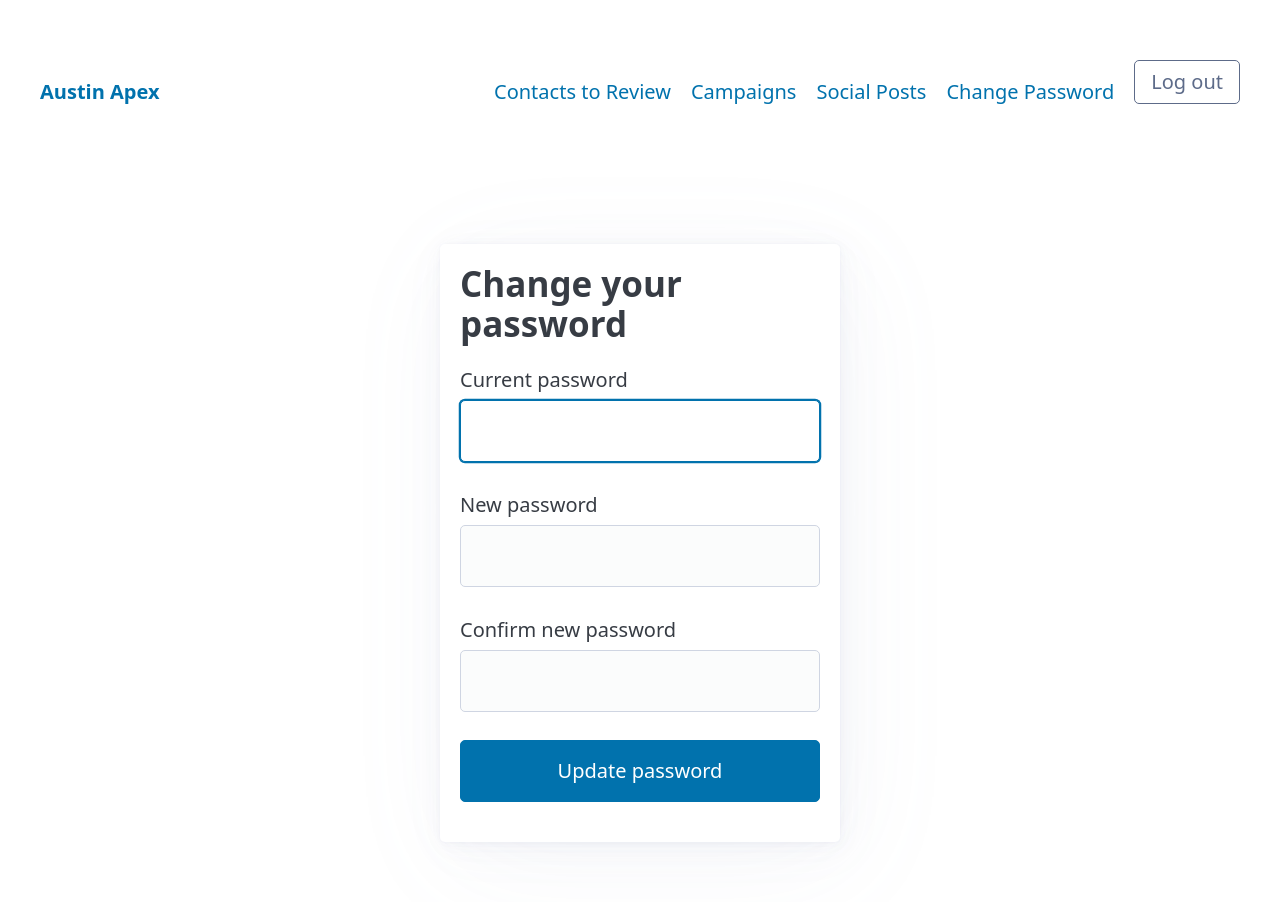
After one commit to DongHuang7/austin-apex-labeler, a Flask app: page /account/password in a window 1280 px wide. The commit adds this page. Run offline with Flask 3, Linux system fonts and the light colour scheme; a user stored in the database is signed in; tables that the repository leaves empty hold one stand-in row (values such as "Sample post"); some libraries are stand-ins or nearby versions.

Commit message:
Add self-service password change
Yifan/Anthony only had auto-generated passwords with no way to set their
own — flask create-user was the only path, which needs shell/CLI access
neither of them has. Adds /account/password: current-password check,
8-char minimum, confirm-match, using the same pbkdf2 hashing as create-user.

Co-Authored-By: Claude Sonnet 5 <noreply@anthropic.com>

```diff
--- a/routes/auth.py
+++ b/routes/auth.py
@@ -1,8 +1,8 @@
 from datetime import datetime, timezone
 
-from flask import Blueprint, redirect, render_template, request, url_for
-from flask_login import login_required, login_user, logout_user
-from werkzeug.security import check_password_hash
+from flask import Blueprint, flash, redirect, render_template, request, url_for
+from flask_login import current_user, login_required, login_user, logout_user
+from werkzeug.security import check_password_hash, generate_password_hash
 
 from models import User, db
 
@@ -32,3 +32,26 @@ def login():
 def logout():
     logout_user()
     return redirect(url_for("auth.login"))
+
+
+@bp.route("/account/password", methods=["GET", "POST"])
+@login_required
+def change_password():
+    if request.method == "GET":
+        return render_template("change_password.html")
+
+    current_password = request.form.get("current_password", "")
+    new_password = request.form.get("new_password", "")
+    confirm_password = request.form.get("confirm_password", "")
+
+    if not check_password_hash(current_user.password_hash, current_password):
+        return render_template("change_password.html", error="Current password is wrong."), 401
+    if len(new_password) < 8:
+        return render_template("change_password.html", error="New password must be at least 8 characters."), 400
+    if new_password != confirm_password:
+        return render_template("change_password.html", error="New passwords don't match."), 400
+
+    current_user.password_hash = generate_password_hash(new_password, method="pbkdf2:sha256")
+    db.session.commit()
+    flash("Password updated.")
+    return redirect(url_for("dashboard.home"))
--- a/templates/base.html
+++ b/templates/base.html
@@ -30,6 +30,7 @@
       <li><a href="{{ url_for('contacts.review') }}">Contacts to Review</a></li>
       <li><a href="{{ url_for('campaigns.list_campaigns') }}">Campaigns</a></li>
       <li><a href="{{ url_for('social.list_posts') }}">Social Posts</a></li>
+      <li><a href="{{ url_for('auth.change_password') }}">Change Password</a></li>
       <li>
         <form method="post" action="{{ url_for('auth.logout') }}" style="margin:0;">
           <button type="submit" class="secondary outline" style="padding:0.3rem 0.8rem;">Log out</button>
--- /dev/null
+++ b/templates/change_password.html
@@ -0,0 +1,20 @@
+{% extends "base.html" %}
+{% block title %}Change Password — Austin Apex{% endblock %}
+{% block content %}
+<article style="max-width: 400px; margin: 2rem auto;">
+  <h2>Change your password</h2>
+  {% if error %}<div class="flash flash-error">{{ error }}</div>{% endif %}
+  <form method="post">
+    <label>Current password
+      <input type="password" name="current_password" required autofocus>
+    </label>
+    <label>New password
+      <input type="password" name="new_password" required minlength="8">
+    </label>
+    <label>Confirm new password
+      <input type="password" name="confirm_password" required minlength="8">
+    </label>
+    <button type="submit">Update password</button>
+  </form>
+</article>
+{% endblock %}
```
